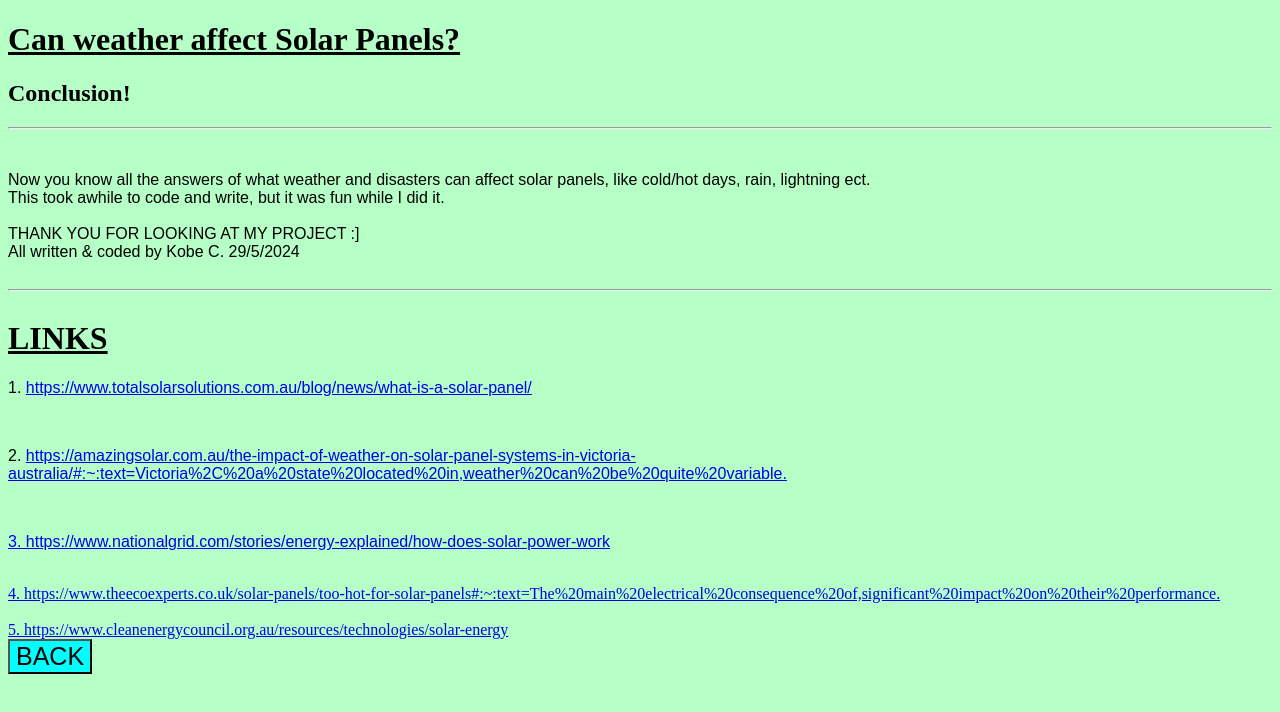
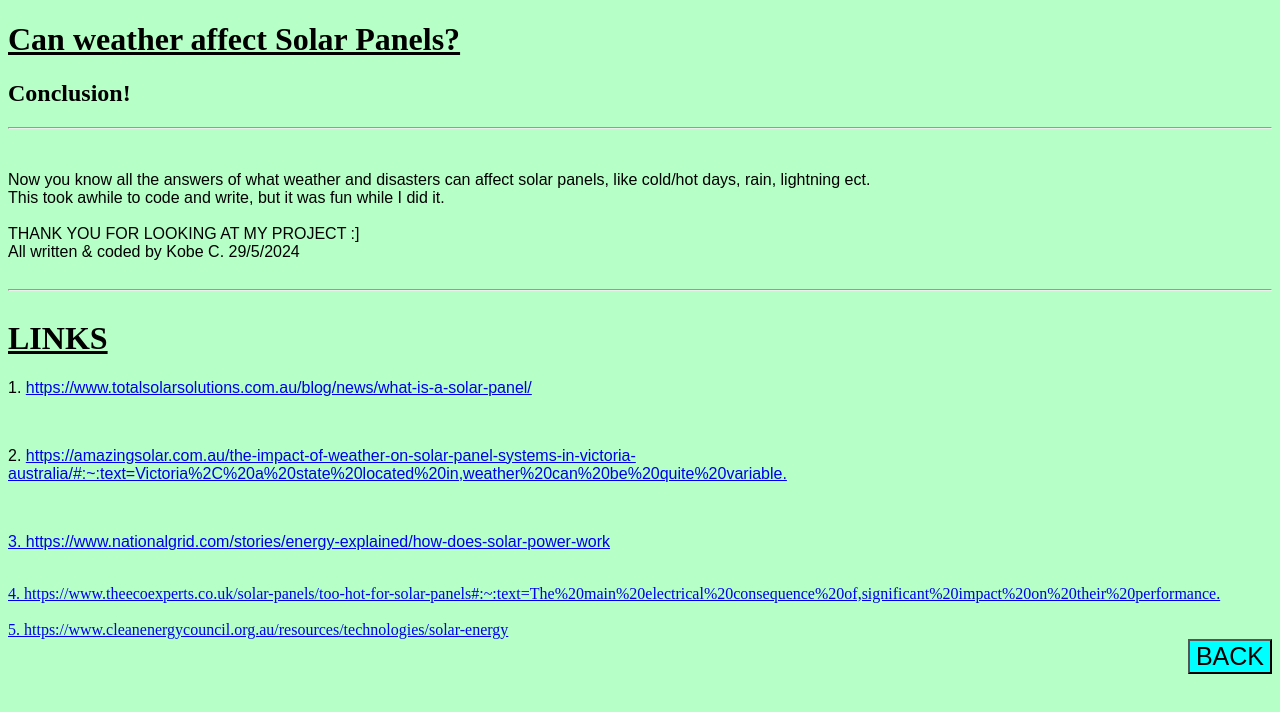
Before and after one commit to FishWebs/InquiryProject2024, a plain HTML site: page conclusion.html in a window 1280 px wide. Drawn offline with Linux system fonts and the light colour scheme.

Commit message:
Update conclusion.html

```diff
--- a/conclusion.html
+++ b/conclusion.html
@@ -82,8 +82,8 @@
     <br>
     <br>
     <br>
-    <div id="left">
-        <a href="ND.html">
+    <div id="right">
+        <a href="index.html">
             <button>BACK</button>
         </a>
     </div>
```
